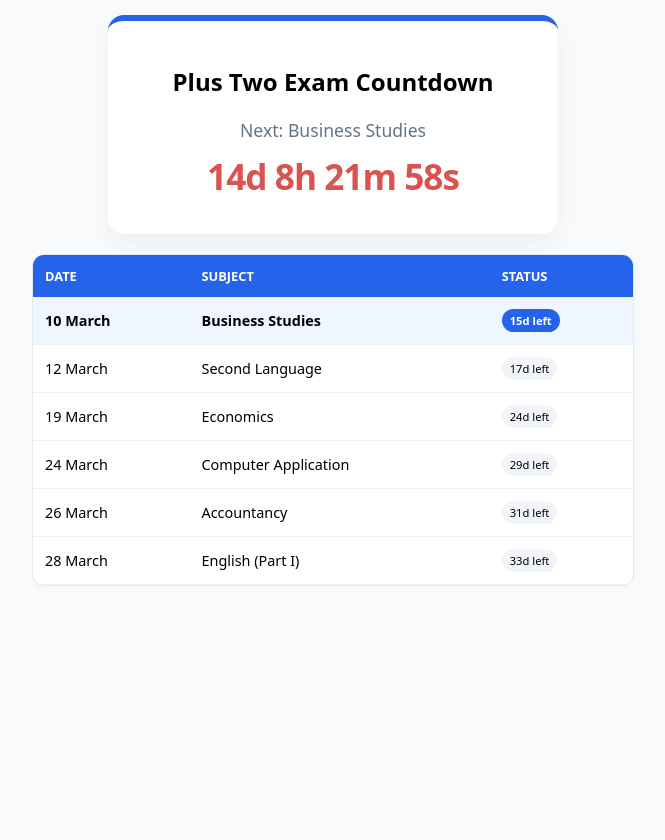
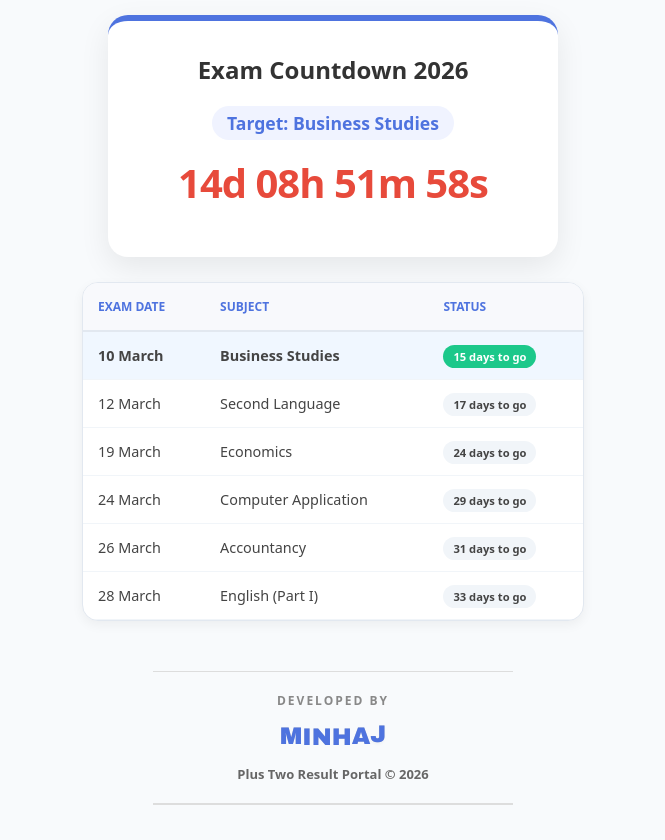
Before and after one commit to minhajdoc7x-oss/HSE-COUNTDOWN-, a plain HTML site: page index.html in a window 1280 px wide. Shown: the whole page, without its empty margins (307-972 px from the left). Before the commit the page ends 800 px from the top, so only its background shows below. Drawn offline with Linux system fonts and the light colour scheme.

Commit message:
Revamp styles and update countdown functionality

```diff
--- a/index.html
+++ b/index.html
@@ -6,35 +6,117 @@
     <title>HSE Plus Two Countdown 2026</title>
     <style>
         :root {
-            --primary: #2563eb;
-            --accent: #d9534f;
+            --primary: #4e73df;
+            --accent: #e74a3b;
+            --success: #1cc88a;
             --bg: #f8fafc;
         }
-        body { font-family: system-ui, -apple-system, sans-serif; background: var(--bg); margin: 0; padding: 15px; display: flex; flex-direction: column; align-items: center; }
+        body {
+            font-family: 'Poppins', system-ui, -apple-system, sans-serif;
+            background: var(--bg);
+            margin: 0;
+            padding: 15px;
+            display: flex;
+            flex-direction: column;
+            align-items: center;
+        }
 
-        .card { background: white; padding: 1.5rem; border-radius: 16px; box-shadow: 0 10px 25px rgba(0,0,0,0.05); text-align: center; width: 100%; max-width: 450px; margin-bottom: 20px; border-top: 6px solid var(--primary); box-sizing: border-box; }
-        #timer { font-size: 2.2rem; font-weight: 800; color: var(--accent); letter-spacing: -1px; margin: 10px 0; }
-        #exam-name { font-size: 1.1rem; color: #64748b; font-weight: 500; }
+        /* Main Timer Card */
+        .card {
+            background: white;
+            padding: 2rem;
+            border-radius: 20px;
+            box-shadow: 0 10px 30px rgba(0,0,0,0.08);
+            text-align: center;
+            width: 100%;
+            max-width: 450px;
+            margin-bottom: 25px;
+            border-top: 6px solid var(--primary);
+            box-sizing: border-box;
+        }
 
-        .table-container { width: 100%; max-width: 600px; background: white; border-radius: 12px; box-shadow: 0 4px 6px rgba(0,0,0,0.02); overflow: hidden; border: 1px solid #e2e8f0; }
+        h2 { color: #333; margin-top: 0; font-size: 1.5rem; }
+
+        #timer {
+            font-size: 2.5rem;
+            font-weight: 800;
+            color: var(--accent);
+            letter-spacing: -1px;
+            margin: 15px 0;
+            font-variant-numeric: tabular-nums;
+        }
+
+        #exam-name {
+            font-size: 1.1rem;
+            color: #4e73df;
+            font-weight: 700;
+            background: #f0f3ff;
+            padding: 5px 15px;
+            border-radius: 50px;
+            display: inline-block;
+        }
+
+        /* Table Styling */
+        .table-container {
+            width: 100%;
+            max-width: 500px;
+            background: white;
+            border-radius: 16px;
+            box-shadow: 0 4px 12px rgba(0,0,0,0.05);
+            overflow: hidden;
+            border: 1px solid #e2e8f0;
+        }
+
         table { border-collapse: collapse; width: 100%; }
-        th { background: var(--primary); color: white; padding: 12px; text-align: left; font-size: 0.8rem; text-transform: uppercase; }
-        td { padding: 12px; border-bottom: 1px solid #edf2f7; font-size: 0.9rem; }
+        th { background: #f8f9fc; color: #4e73df; padding: 15px; text-align: left; font-size: 0.75rem; text-transform: uppercase; border-bottom: 2px solid #e2e8f0; }
+        td { padding: 14px 15px; border-bottom: 1px solid #f1f5f9; font-size: 0.9rem; color: #444; }
 
-        .next-exam-row { background-color: #eff6ff !important; font-weight: 600; }
-        .days-tag { font-size: 0.7rem; padding: 4px 8px; border-radius: 12px; background: #f1f5f9; white-space: nowrap; display: inline-block; }
-        .next-exam-row .days-tag { background: var(--primary); color: white; }
+        .next-exam-row { background-color: #f0f7ff !important; font-weight: 700; }
+        .days-tag { font-size: 0.7rem; padding: 4px 10px; border-radius: 12px; background: #f1f5f9; font-weight: 600; }
+        .next-exam-row .days-tag { background: var(--success); color: white; }
+
+        /* Smooth Wave Animation for Footer */
+        .footer-section {
+            margin-top: 30px;
+            text-align: center;
+            width: 100%;
+            max-width: 450px;
+        }
+
+        .divider { height: 1.5px; width: 80%; background: #ddd; margin: 20px auto; }
+
+        .bounce-box { margin: 15px 0; }
+        .bounce-box span {
+            font-size: 24px;
+            color: var(--primary);
+            font-weight: 900;
+            font-family: 'Arial Black', sans-serif;
+            display: inline-block;
+            animation: smoothBounce 0.8s cubic-bezier(0.45, 0.05, 0.55, 0.95) infinite alternate;
+        }
+
+        /* Staggered wave timing */
+        .bounce-box span:nth-child(2) { animation-delay: 0.1s; }
+        .bounce-box span:nth-child(3) { animation-delay: 0.2s; }
+        .bounce-box span:nth-child(4) { animation-delay: 0.3s; }
+        .bounce-box span:nth-child(5) { animation-delay: 0.4s; }
+        .bounce-box span:nth-child(6) { animation-delay: 0.5s; }
+
+        @keyframes smoothBounce {
+            0% { transform: translateY(0); text-shadow: 0 0px 0 #ccc; }
+            100% { transform: translateY(-10px); text-shadow: 0 1px 0 #ccc, 0 5px 10px rgba(0,0,0,0.1); }
+        }
 
         @media (max-width: 480px) {
-            #timer { font-size: 1.8rem; }
-            td, th { padding: 10px 8px; font-size: 0.85rem; }
+            #timer { font-size: 2rem; }
+            .card { padding: 1.2rem; }
         }
     </style>
 </head>
 <body>
 
     <div class="card">
-        <h2>Plus Two Exam Countdown</h2>
+        <h2>Exam Countdown 2026</h2>
         <div id="exam-name">Loading...</div>
         <div id="timer">00d 00h 00m 00s</div>
     </div>
@@ -43,7 +125,7 @@
         <table>
             <thead>
                 <tr>
-                    <th>Date</th>
+                    <th>Exam Date</th>
                     <th>Subject</th>
                     <th>Status</th>
                 </tr>
@@ -52,15 +134,24 @@
         </table>
     </div>
 
+    <div class="footer-section">
+        <div class="divider"></div>
+        <div style="font-size: 12px; color: #888; font-weight: bold; letter-spacing: 2px; text-transform: uppercase;">Developed By</div>
+        <div class="bounce-box">
+            <span>M</span><span>I</span><span>N</span><span>H</span><span>A</span><span>J</span>
+        </div>
+        <div style="color: #666; font-size: 13px; font-weight: 600;">Plus Two Result Portal &copy; 2026</div>
+        <div class="divider"></div>
+    </div>
+
     <script>
-        // Data strictly for Plus Two exams only
         const exams = [
-            { date: "2026-03-10T09:00:00", name: "Business Studies" },
-            { date: "2026-03-12T09:00:00", name: "Second Language" },
-            { date: "2026-03-19T09:00:00", name: "Economics" },
-            { date: "2026-03-24T09:00:00", name: "Computer Application" },
-            { date: "2026-03-26T09:00:00", name: "Accountancy" },
-            { date: "2026-03-28T09:00:00", name: "English (Part I)" }
+            { date: "2026-03-10T09:30:00", name: "Business Studies" },
+            { date: "2026-03-12T09:30:00", name: "Second Language" },
+            { date: "2026-03-19T09:30:00", name: "Economics" },
+            { date: "2026-03-24T09:30:00", name: "Computer Application" },
+            { date: "2026-03-26T09:30:00", name: "Accountancy" },
+            { date: "2026-03-28T09:30:00", name: "English (Part I)" }
         ];
 
         function updateUI() {
@@ -68,6 +159,7 @@
             const tableBody = document.getElementById('table-body');
             let nextExam = exams.find(e => new Date(e.date) > now);
 
+            // Update table only when needed
             if (tableBody.innerHTML === "" || now.getSeconds() === 0) {
                 tableBody.innerHTML = '';
                 exams.forEach(e => {
@@ -77,7 +169,7 @@
                     const diffTime = examDate - now;
                     const daysLeft = Math.ceil(diffTime / (1000 * 60 * 60 * 24));
 
-                    let status = isPast ? "Done" : `<span class="days-tag">${daysLeft}d left</span>`;
+                    let status = isPast ? "<span style='color:#94a3b8'>Completed</span>" : `<span class="days-tag">${daysLeft} days to go</span>`;
 
                     tableBody.innerHTML += `
                         <tr class="${isNext ? 'next-exam-row' : ''}" style="${isPast ? 'opacity:0.5' : ''}">
@@ -94,11 +186,19 @@
                 const h = Math.floor((diff % 86400000) / 3600000);
                 const m = Math.floor((diff % 3600000) / 60000);
                 const s = Math.floor((diff % 60000) / 1000);
-                document.getElementById('timer').innerText = `${d}d ${h}h ${m}m ${s}s`;
-                document.getElementById('exam-name').innerText = "Next: " + nextExam.name;
+
+                // Adding leading zeros for a cleaner look
+                const displayD = d.toString().padStart(2, '0');
+                const displayH = h.toString().padStart(2, '0');
+                const displayM = m.toString().padStart(2, '0');
+                const displayS = s.toString().padStart(2, '0');
+
+                document.getElementById('timer').innerText = `${displayD}d ${displayH}h ${displayM}m ${displayS}s`;
+                document.getElementById('exam-name').innerText = "Target: " + nextExam.name;
             } else {
-                document.getElementById('timer').innerText = "Exams Finished!";
-                document.getElementById('exam-name').innerText = "Congratulations!";
+                document.getElementById('timer').innerText = "All Exams Over!";
+                document.getElementById('exam-name').innerText = "Success!";
+                document.getElementById('timer').style.color = "var(--success)";
             }
         }
         setInterval(updateUI, 1000);
```
